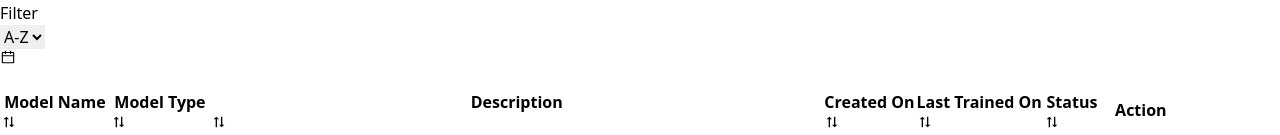
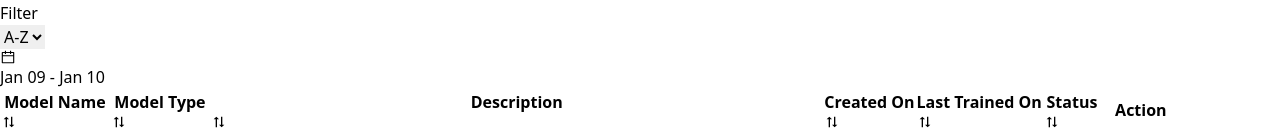
Before and after one commit to aditya28n99/Aventisia-Assignment, a React (Vite) app: page / in a window 1280 px wide. Shown: the part 643-778 px from the top of the page. Built offline with nearby package versions, Linux system fonts and the light colour scheme.

Commit message:
placeholder added in date picker

```diff
--- a/src/components/ModelLibrary/DateRangePicker/DateRangePicker.jsx
+++ b/src/components/ModelLibrary/DateRangePicker/DateRangePicker.jsx
@@ -5,8 +5,8 @@ import { AiOutlineCalendar } from "react-icons/ai";
 import { format } from "date-fns";
 
 export default function DateRangePicker() {
-  const [startDate, setStartDate] = useState(null);
-  const [endDate, setEndDate] = useState(null);
+  const [startDate, setStartDate] = useState("Jan 09");
+  const [endDate, setEndDate] = useState("Jan 10");
 
   const handleDateChange = (dates) => {
     const [start, end] = dates;
@@ -18,7 +18,7 @@ export default function DateRangePicker() {
   const formatDate = (date) => (date ? format(date, "MMM dd") : "");
 
   return (
-    <div className="flex items-center gap-2 px-4 py-2 border rounded-lg">
+    <div className="flex items-center gap-2 px-2 py-2 border rounded-lg">
       <AiOutlineCalendar className="text-gray-500" />
       {/* Here using react-datepicker */}
       <DatePicker
```
